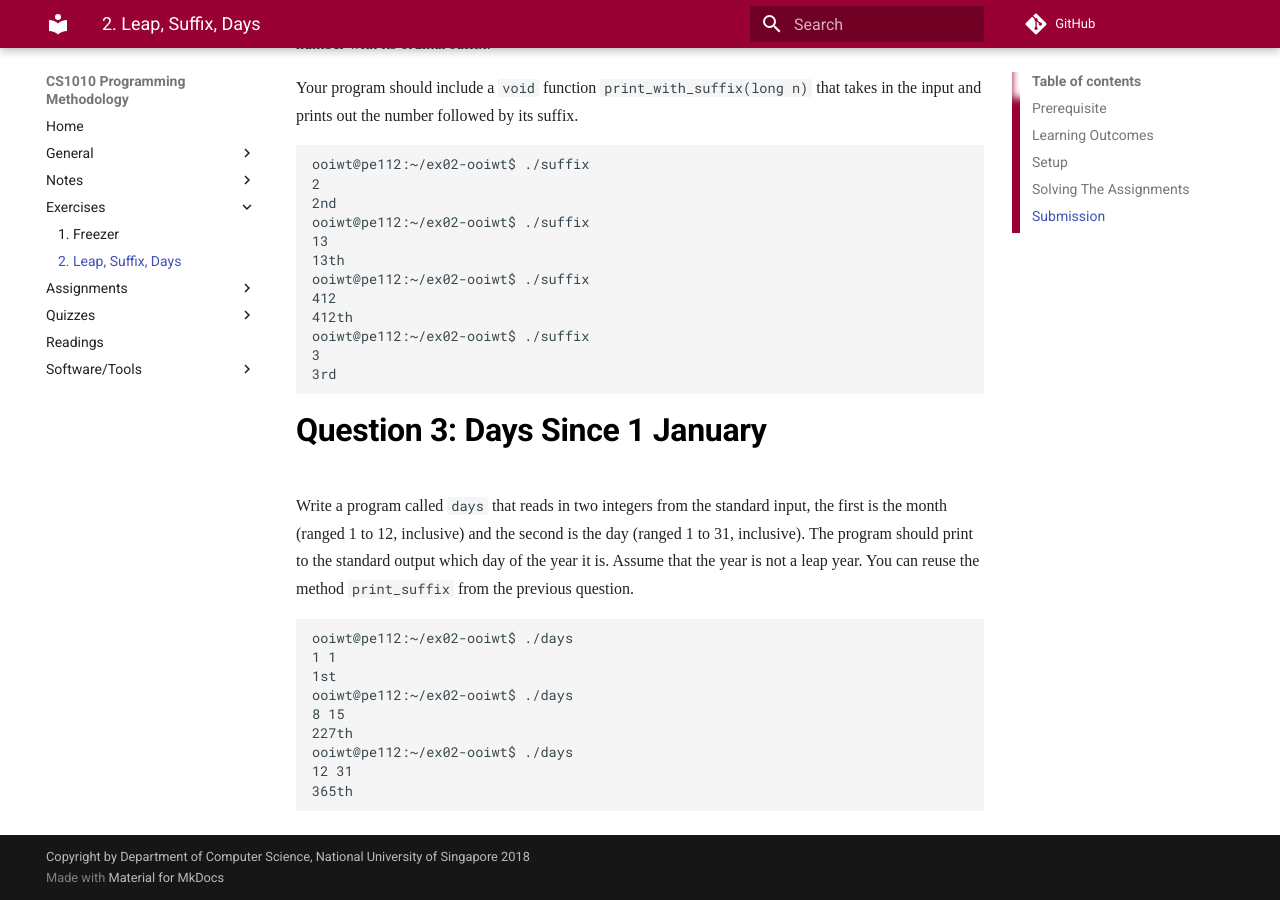
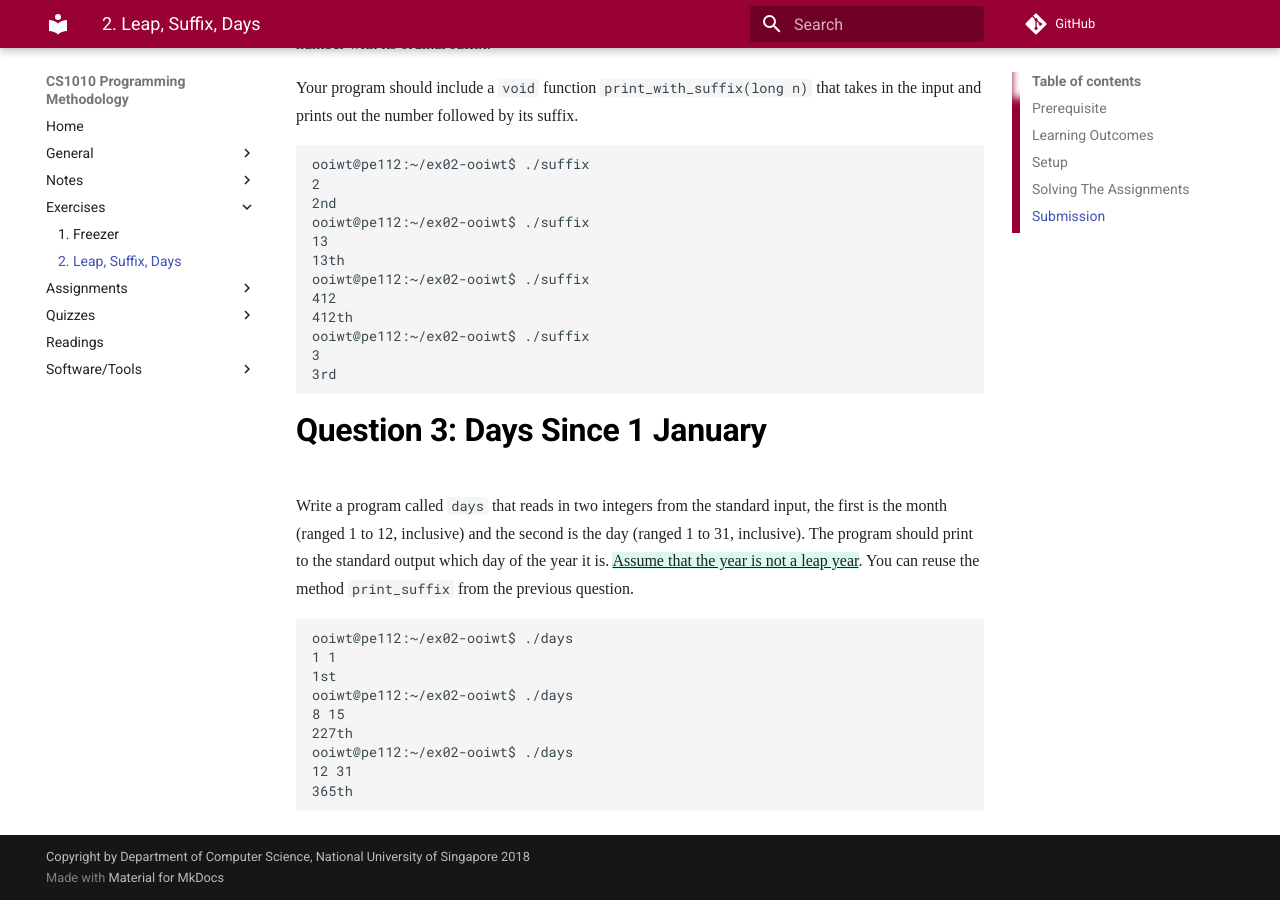
Before and after one commit to LL-Pengfei/CS1010-AY1819S1-Personal, an MkDocs documentation site: the page built from docs/ex02.md, in a window 1280 px wide and 900 px high, scrolled down 2556 px. Built offline with MkDocs 1.6.1 and Material for MkDocs 9.7.7, drawn with Linux system fonts in a browser that asks for light colours; nearby versions of some CDN libraries; some web fonts are replaced; comment, search, counter and statistics services are not loaded; old or Windows-style settings are respelled for this version of MkDocs.

````diff
--- a/docs/ex02.md
+++ b/docs/ex02.md
@@ -104,7 +104,7 @@ ooiwt@pe112:~/ex02-ooiwt$ ./suffix
 
 # Question 3: Days Since 1 January
 
-Write a program called `days` that reads in two integers from the standard input, the first is the month (ranged 1 to 12, inclusive) and the second is the day (ranged 1 to 31, inclusive).  The program should print to the standard output which day of the year it is.  Assume that the year is not a leap year.  You can reuse the method `print_suffix` from the previous question.
+Write a program called `days` that reads in two integers from the standard input, the first is the month (ranged 1 to 12, inclusive) and the second is the day (ranged 1 to 31, inclusive).  The program should print to the standard output which day of the year it is.  {++Assume that the year is not a leap year++}.  You can reuse the method `print_suffix` from the previous question.
 
 ```
 ooiwt@pe112:~/ex02-ooiwt$ ./days
````
